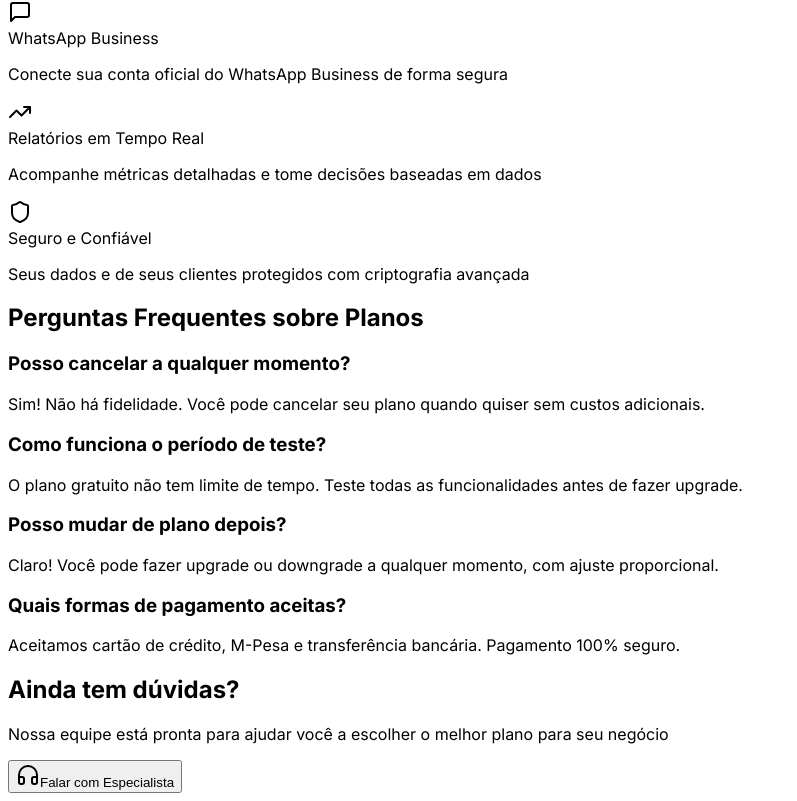
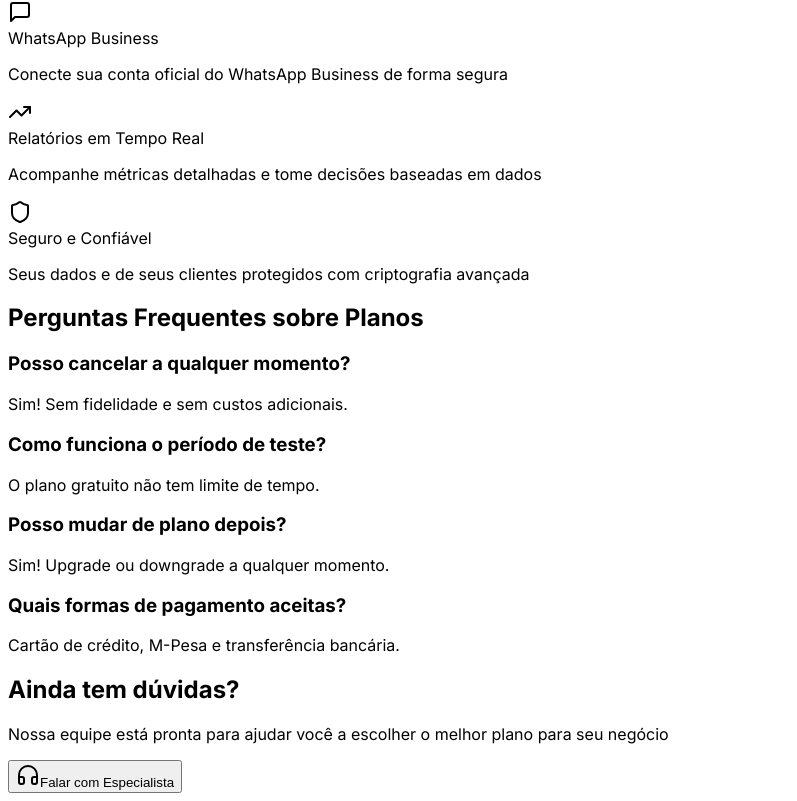
Before and after one commit to avelino160/meeeee, a React (Vite) app in the folder client/: page /plans in a window 1280 px wide. Shown: the part 3065-3866 px from the top of the page, without its empty margins (0-797 px from the left). Built offline with nearby package versions, Linux system fonts and the light colour scheme; no server answers; a web font is replaced by a local one.

Commit message:
Refine answers to common questions about subscription plans
Update FAQ section in `client/src/pages/plans.tsx` to provide more concise answers.

Replit-Commit-Author: Agent
Replit-Commit-Session-Id: aab5e956-2e8b-415f-a520-c5d0a5f41cdd
Replit-Commit-Checkpoint-Type: full_checkpoint

```diff
--- a/client/src/pages/plans.tsx
+++ b/client/src/pages/plans.tsx
@@ -283,28 +283,28 @@ export default function Plans() {
                 <div>
                   <h3 className="font-semibold mb-2">Posso cancelar a qualquer momento?</h3>
                   <p className="text-sm text-muted-foreground">
-                    Sim! Não há fidelidade. Você pode cancelar seu plano quando quiser sem custos adicionais.
+                    Sim! Sem fidelidade e sem custos adicionais.
                   </p>
                 </div>
 
                 <div>
                   <h3 className="font-semibold mb-2">Como funciona o período de teste?</h3>
                   <p className="text-sm text-muted-foreground">
-                    O plano gratuito não tem limite de tempo. Teste todas as funcionalidades antes de fazer upgrade.
+                    O plano gratuito não tem limite de tempo.
                   </p>
                 </div>
 
                 <div>
                   <h3 className="font-semibold mb-2">Posso mudar de plano depois?</h3>
                   <p className="text-sm text-muted-foreground">
-                    Claro! Você pode fazer upgrade ou downgrade a qualquer momento, com ajuste proporcional.
+                    Sim! Upgrade ou downgrade a qualquer momento.
                   </p>
                 </div>
 
                 <div>
                   <h3 className="font-semibold mb-2">Quais formas de pagamento aceitas?</h3>
                   <p className="text-sm text-muted-foreground">
-                    Aceitamos cartão de crédito, M-Pesa e transferência bancária. Pagamento 100% seguro.
+                    Cartão de crédito, M-Pesa e transferência bancária.
                   </p>
                 </div>
               </div>
```
